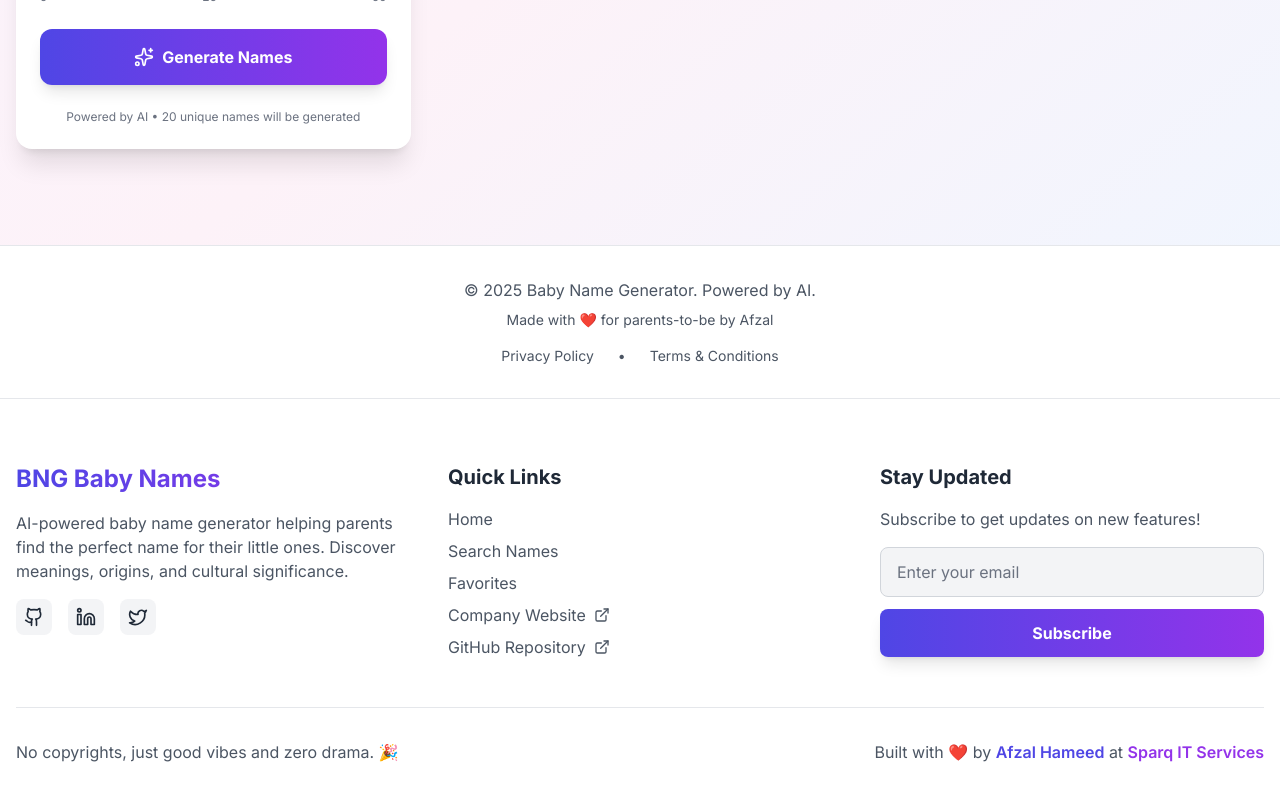
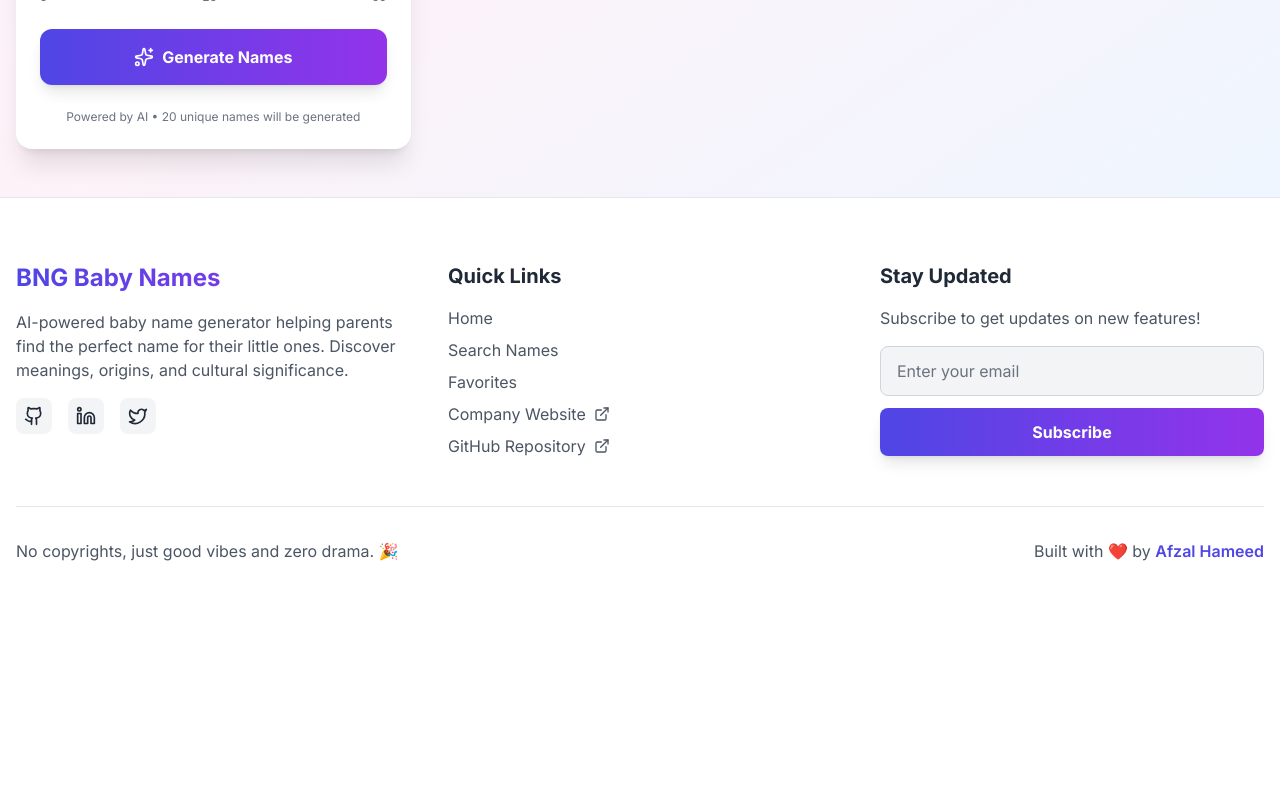
Before and after one commit to sparqitservices/baby-name-generator, a Next.js app: page / in a window 1280 px wide. Shown: the part 750-1550 px from the top of the page. After the commit the page ends 1377 px from the top, so only its background shows below. Built offline with nearby package versions, Linux system fonts and the light colour scheme.

Commit message:
Update footer with Search link and improvements

```diff
--- a/app/page.jsx
+++ b/app/page.jsx
@@ -181,30 +181,7 @@ export default function Home() {
         </div>
       </div>
 
-      {/* Footer */}
-<footer className="bg-white dark:bg-gray-800 border-t border-gray-200 dark:border-gray-700 mt-12">
-  <div className="container mx-auto px-4 py-8">
-    <div className="text-center text-gray-600 dark:text-gray-400">
-      <p className="mb-2">© 2025 Baby Name Generator. Powered by AI.</p>
-      <p className="text-sm mb-4">Made with ❤️ for parents-to-be by Afzal</p>
-      <div className="flex justify-center gap-6 text-sm">
-        <a
-          href="/privacy"
-          className="hover:text-indigo-600 dark:hover:text-indigo-400 transition-colors"
-        >
-          Privacy Policy
-        </a>
-        <span>•</span>
-        <a
-          href="/terms"
-          className="hover:text-indigo-600 dark:hover:text-indigo-400 transition-colors"
-        >
-          Terms & Conditions
-        </a>
-      </div>
-    </div>
-  </div>
-</footer>
+
     </div>
   );
 }
--- a/components/Footer.jsx
+++ b/components/Footer.jsx
@@ -146,15 +146,7 @@ export default function Footer() {
               >
                 Afzal Hameed
               </a>
-              {' '}at{' '}
-              <a
-                href="https://www.sparqitservices.com"
-                target="_blank"
-                rel="noopener noreferrer"
-                className="text-purple-600 dark:text-purple-400 hover:text-purple-700 dark:hover:text-purple-300 font-semibold transition-colors"
-              >
-                Sparq IT Services
-              </a>
+
             </p>
           </div>
         </div>
```
